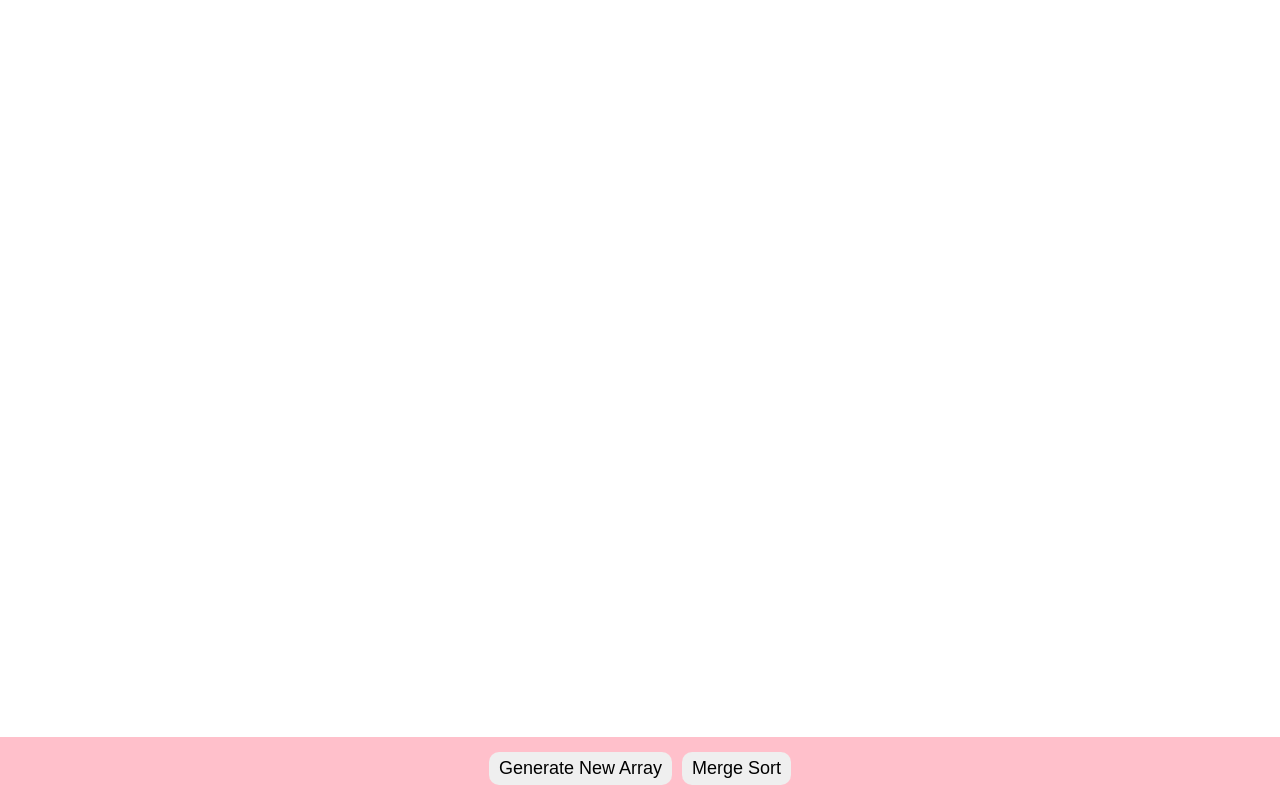
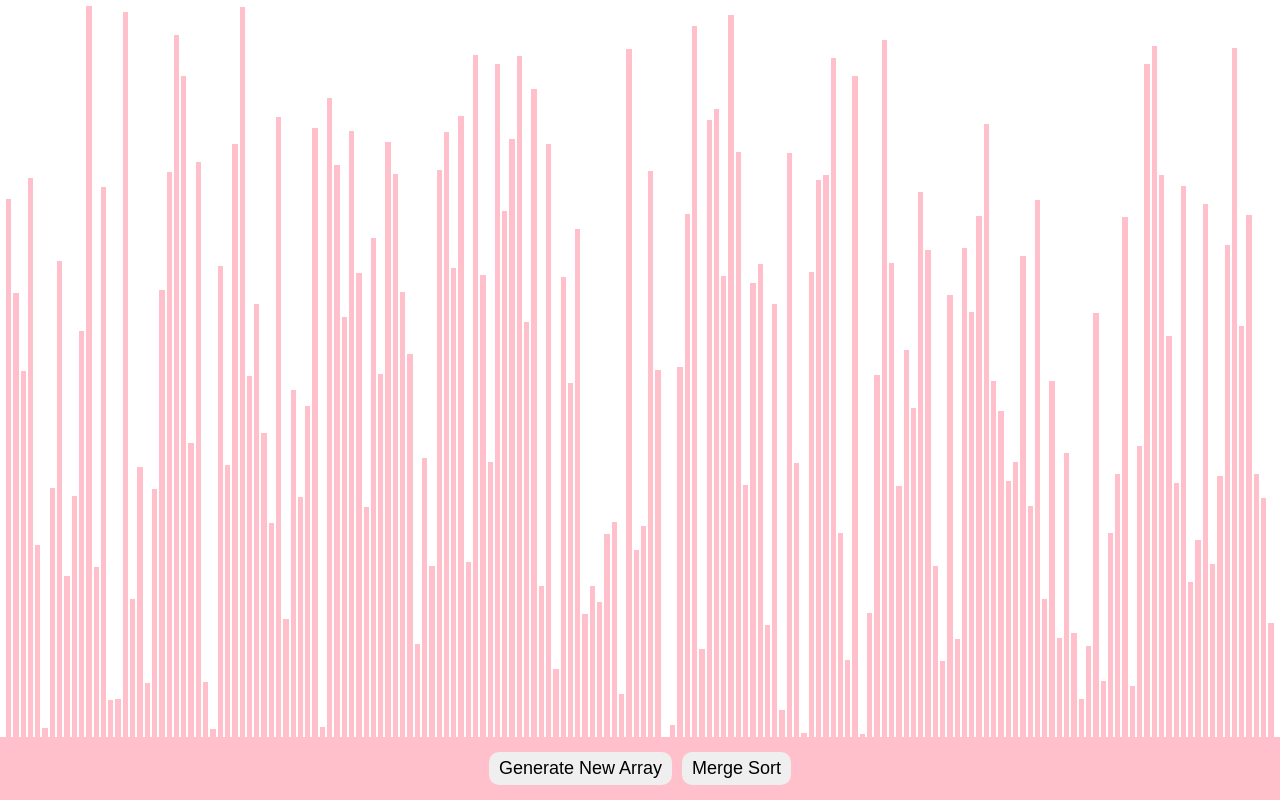
Before and after one commit to maahsnd/Sort-Visualizer, a React (Vite) app: page / in a window 1280 px wide. Built offline with nearby package versions, Linux system fonts and the light colour scheme.

Commit message:
Display array

```diff
--- a/package.json
+++ b/package.json
@@ -11,7 +11,8 @@
   },
   "dependencies": {
     "react": "^18.2.0",
-    "react-dom": "^18.2.0"
+    "react-dom": "^18.2.0",
+    "uniqid": "^5.4.0"
   },
   "devDependencies": {
     "@types/react": "^18.2.43",
--- a/src/components/sort_visualizer/SortVisualizer.jsx
+++ b/src/components/sort_visualizer/SortVisualizer.jsx
@@ -1,13 +1,26 @@
-import styles from './sortVisualizer.module.css'
-import SortDash from '../sort_dashboard/SortDash'
+import { useState } from 'react';
+import uniqid from 'uniqid';
+import styles from './sortVisualizer.module.css';
+import SortDash from '../sort_dashboard/SortDash';
+import randomizeArray from '../../randomizeArray';
 
 function SortVisualizer() {
+  const [array, setArray] = useState(randomizeArray());
 
-    return (
-      <div className={styles.container}>
-        <SortDash></SortDash>
+  return (
+    <div className={styles.container}>
+      <div className={styles.arrayContainer}>
+        {array.map((el) => (
+          <div
+          style={{height: (el / 10) +'%'}}
+            className={`${styles.intBar} `}
+            key={uniqid()}
+          ></div>
+        ))}
       </div>
-    )
-  }
+      <SortDash></SortDash>
+    </div>
+  );
+}
 
-  export default SortVisualizer
+export default SortVisualizer;
--- a/src/components/sort_visualizer/sortVisualizer.module.css
+++ b/src/components/sort_visualizer/sortVisualizer.module.css
@@ -1,6 +1,22 @@
 .container {
     display: flex;
-    align-items: flex-end;
+    flex-direction: column;
+    justify-content: flex-end;
     height: 100vh;
     width: 100vw;
 }
+
+.arrayContainer {
+    height: calc(100% - 65px);
+    margin: 0 5px;
+    width: calc(100% - 10px);
+    display: flex;
+    align-items: flex-end;
+}
+
+.intBar {
+    background-color: pink;
+    width: 5px;
+    margin: 0 1px;
+    flex: 1;
+}
```
Also changed, not shown: 1 other file (tests, documents, lock files or other folders).
